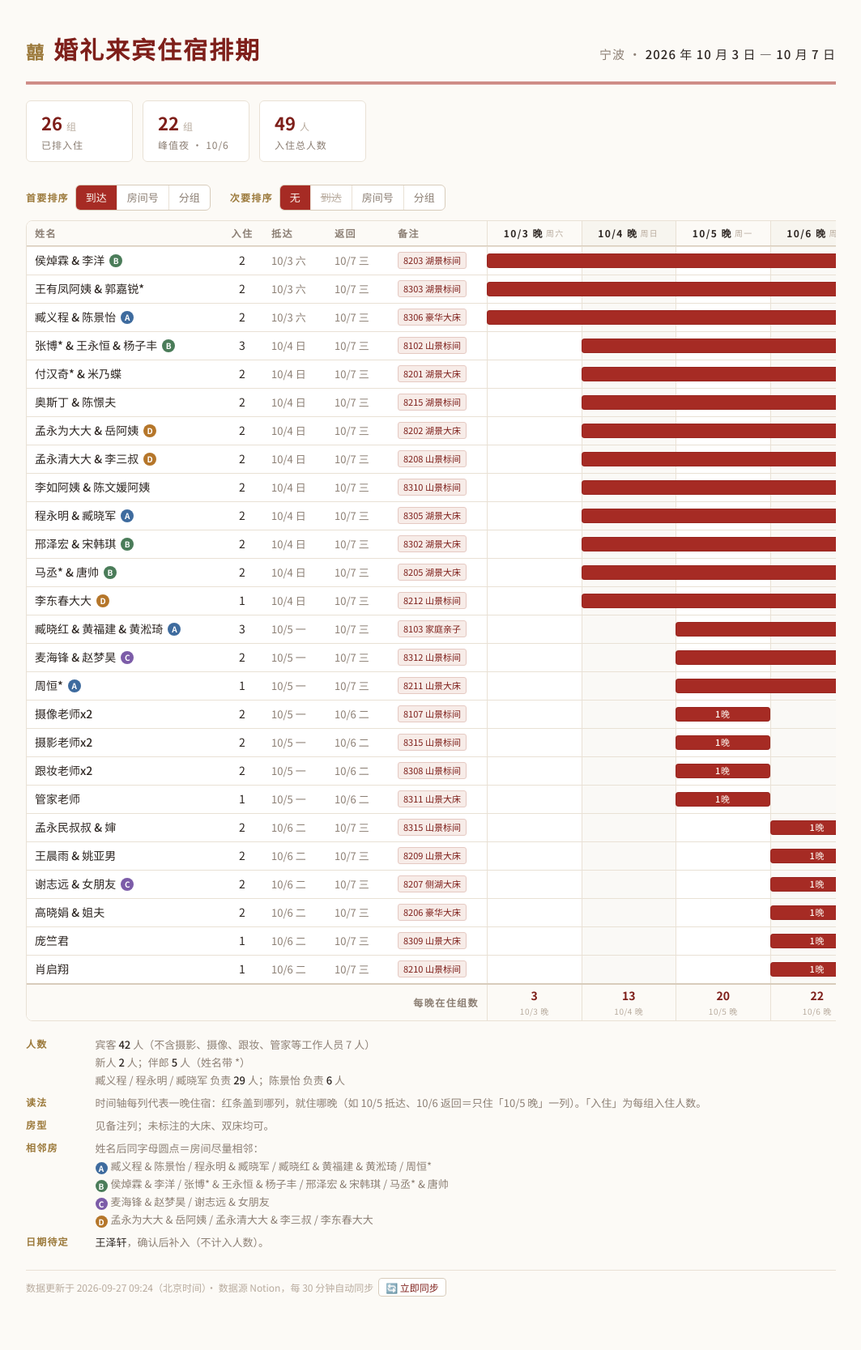
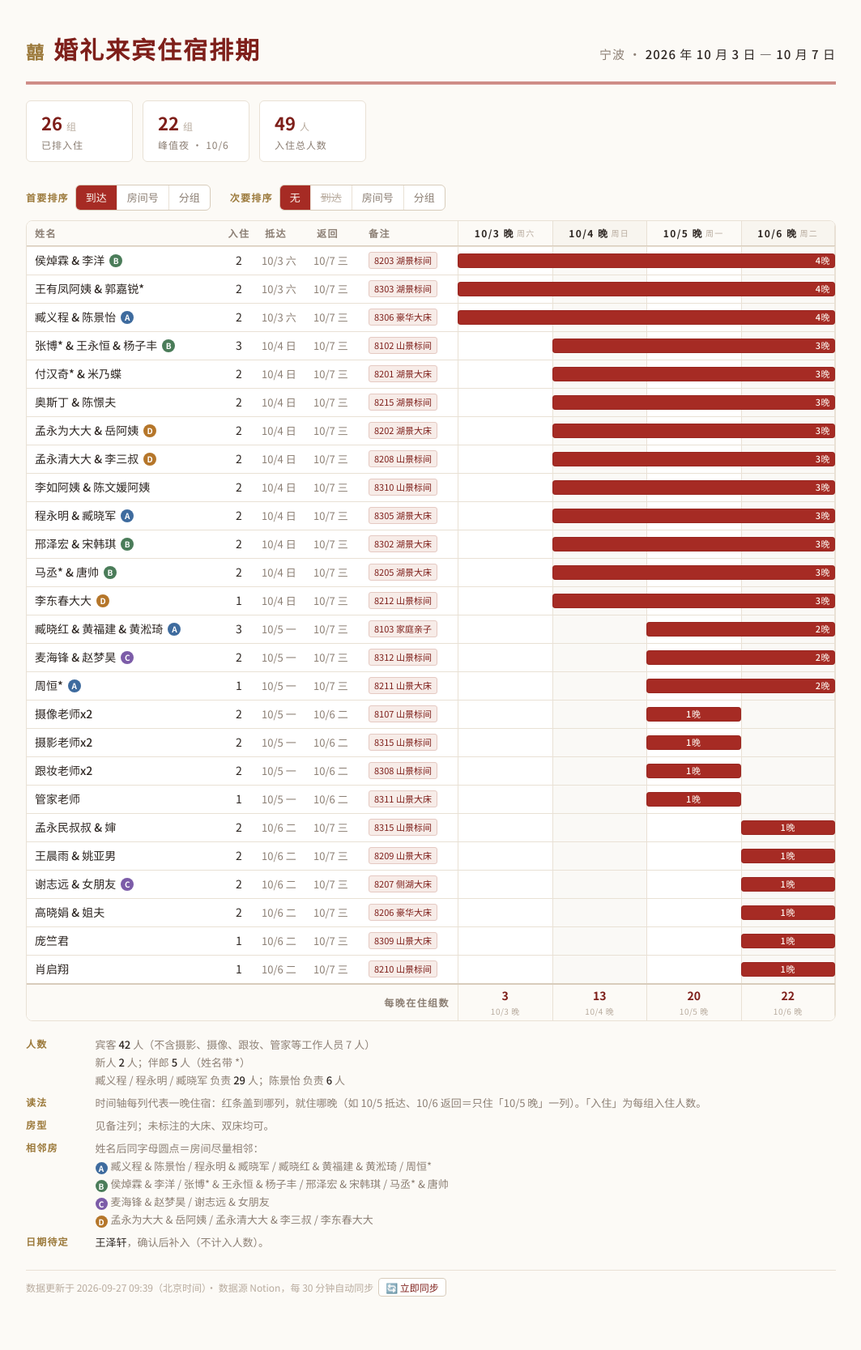
Before and after one commit to Lomolanisgo/lomolanisgo.github.io, a Jekyll site: the page wedding/index.html, which Jekyll copies as it is, in a window 1280 px wide. Shown: the whole page at 81% size, without its empty margins (108-1171 px from the left). Built offline with Jekyll 4.4.1, drawn with Linux system fonts in a browser that asks for light colours.

Commit message:
Sync wedding page from Notion

```diff
--- a/wedding/index.html
+++ b/wedding/index.html
@@ -53,11 +53,11 @@
   .stat small { font-size: 12px; color: var(--faint); font-weight: 400; }
 
   .scroll { overflow-x: auto; }
-  .chart { min-width: 1036px; background: var(--card); border: 1px solid var(--line); border-radius: 8px; overflow: hidden; }
+  .chart { min-width: 1000px; background: var(--card); border: 1px solid var(--line); border-radius: 8px; overflow: hidden; }
 
   .row {
     display: grid;
-    grid-template-columns: 240px 52px 78px 78px 120px 1fr;
+    grid-template-columns: 240px 44px 64px 64px 120px 1fr;
     align-items: stretch;
   }
   .row > div { padding: 0 10px; display: flex; align-items: center; min-height: 34px; }
@@ -71,9 +71,10 @@
   .row > div:first-child { min-width: 0; }
   .name { min-width: 0; font-weight: 500; line-height: 1.35; padding: 7px 0; overflow-wrap: anywhere; }
   .roomno { flex: none; margin-left: 6px; font-size: 12px; color: var(--muted); font-variant-numeric: tabular-nums; white-space: nowrap; }
+  .num, .head > div:nth-child(2) { padding: 0 4px !important; white-space: nowrap; }
   .num { justify-content: center; font-variant-numeric: tabular-nums; color: var(--ink); }
   .num.zero { color: var(--faint); }
-  .date { font-variant-numeric: tabular-nums; color: var(--muted); font-size: 13px; white-space: nowrap; }
+  .date { font-variant-numeric: tabular-nums; color: var(--muted); font-size: 13px; white-space: nowrap; padding: 0 6px !important; }
 
   /* 时间轴：每列 = 一晚 */
   .tl { position: relative; padding: 0 !important; }
@@ -309,7 +310,7 @@
     <dd><b>王泽轩</b>，确认后补入（不计入人数）。</dd>
   </dl>
 
-  <p class="pagefoot">数据更新于 2026-09-27 09:24（北京时间）· 数据源 Notion，每 30 分钟自动同步<a class="syncbtn" href="https://github.com/Lomolanisgo/lomolanisgo.github.io/actions/workflows/update-wedding.yml" target="_blank" rel="noopener">🔄 立即同步</a></p>
+  <p class="pagefoot">数据更新于 2026-09-27 09:39（北京时间）· 数据源 Notion，每 30 分钟自动同步<a class="syncbtn" href="https://github.com/Lomolanisgo/lomolanisgo.github.io/actions/workflows/update-wedding.yml" target="_blank" rel="noopener">🔄 立即同步</a></p>
 </div>
 <script>
 (function () {
```
